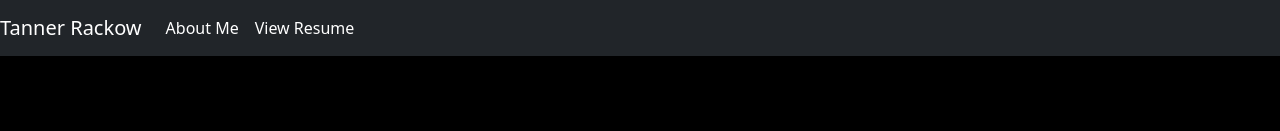
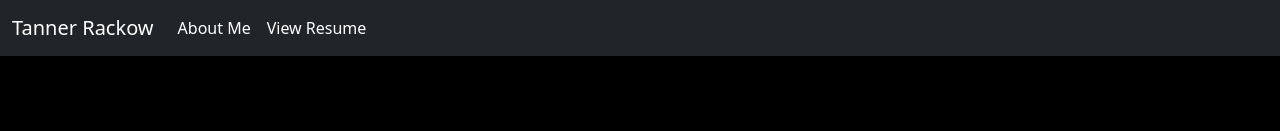
Before and after one commit to iamTanTan/Tanner-Rackow-Site, a plain HTML site: page index.html in a window 1280 px wide. Shown: the top 131 px of the page. Drawn offline with nearby package versions, Linux system fonts and the light colour scheme; animation ran at ten frames a second.

Commit message:
fix navbar spacing

```diff
--- a/index.html
+++ b/index.html
@@ -24,10 +24,11 @@
 
 <body>
     <nav class="navbar navbar-expand-lg navbar-dark bg-dark">
-
+        <div class="container-fluid">
             <a class="navbar-brand" href="#">Tanner Rackow</a>
-        <button class="navbar-toggler" type="button" data-bs-toggle="collapse" data-bs-target="#navbarSupportedContent"
-            aria-controls="navbarSupportedContent" aria-expanded="false" aria-label="Toggle navigation">
+            <button class="navbar-toggler" type="button" data-bs-toggle="collapse"
+                data-bs-target="#navbarSupportedContent" aria-controls="navbarSupportedContent" aria-expanded="false"
+                aria-label="Toggle navigation">
                 <span class="navbar-toggler-icon"></span>
             </button>
             <div class="collapse navbar-collapse" id="navbarSupportedContent">
@@ -41,7 +42,7 @@
                     </li>
                 </ul>
             </div>
-
+        </div>
     </nav>
 
     <div id="three"></div>
```
Lines whose indentation alone changed are shown as unchanged.
